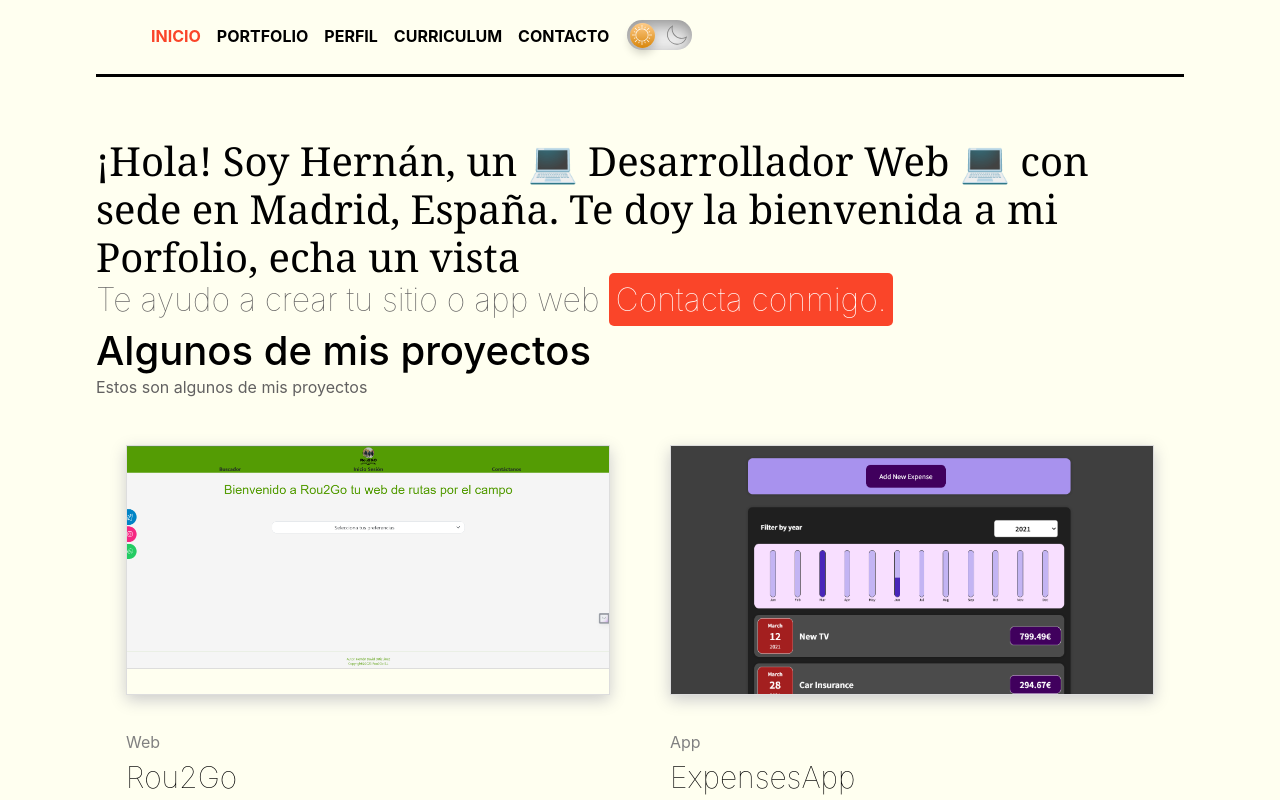
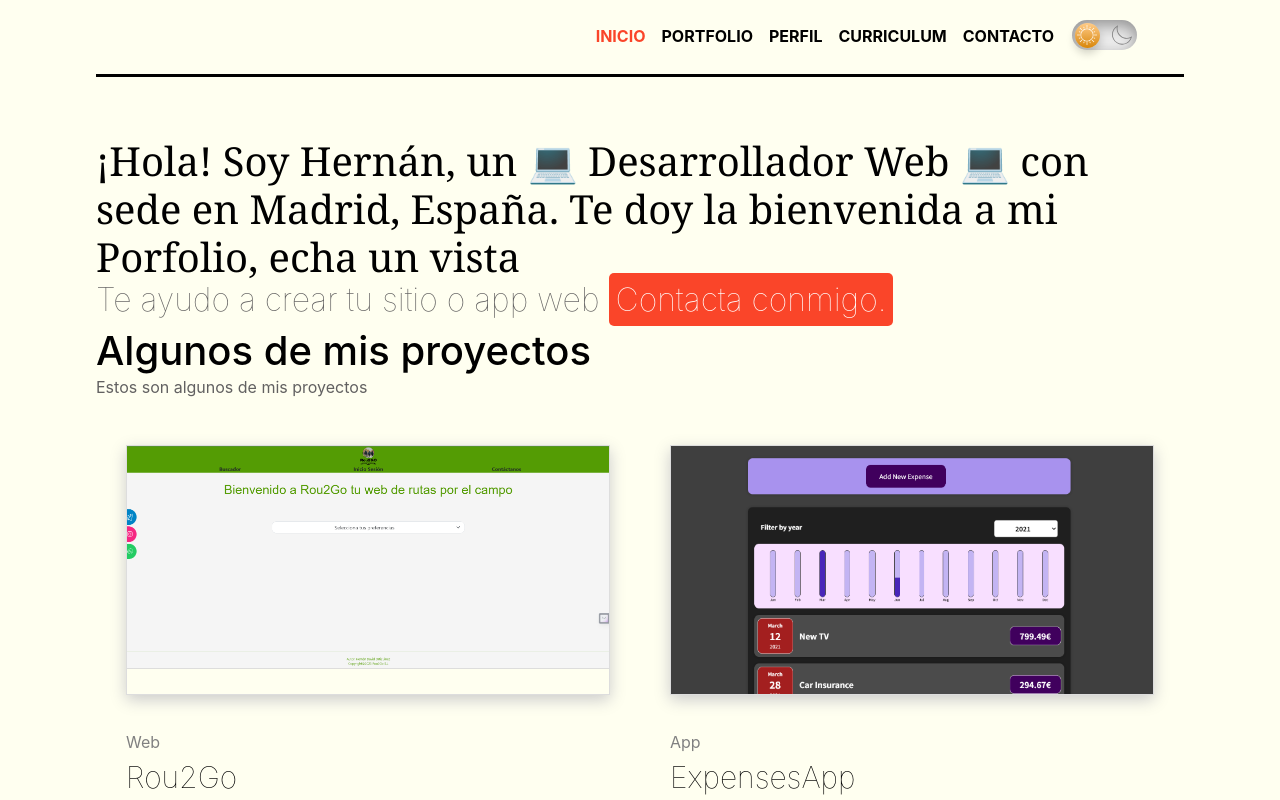
Before and after one commit to Sistemshdortiz/porfolio, a React (Create React App) app: page /inicio in a window 1280 px wide. Shown: the top 800 px of the page. Built offline with nearby package versions, Linux system fonts and the light colour scheme.

Commit message:
navbar totaly funtional

```diff
--- a/src/components/layout/HeaderNav.js
+++ b/src/components/layout/HeaderNav.js
@@ -11,7 +11,7 @@ export const HeaderNav = () => {
 
     return (
         <header className='header navbar navbar-expand-lg justify-content-end'>
-            <Container className='justify-content-start'>
+            <Container className='justify-content-end'>
                 <button
                     className='navbar-toggler hambuguerButton'
                     type='button'
@@ -22,7 +22,7 @@ export const HeaderNav = () => {
 
                 <Navbar
                     expanded={expanded}
-                    className={`collapse navbar-collapse ${expanded ? 'show' : ''} `}
+                    className={`collapse navbar-collapse ${expanded ? 'justify-content-start' : 'justify-content-end'}  ${expanded ? 'show' : ''} `}
                 >
                     <Nav className={`mavbar-nav ${expanded ? 'flex-column' : ''}`}>
                         <li className='nav-item'>
--- a/src/index.css
+++ b/src/index.css
@@ -116,6 +116,7 @@ code {
   transition: all 0.3s ease-in-out;
   color: var(--body_color);
 }
+
 .navbar-nav .nav-item .nav-link-custom:hover {
   color: var(--highlight-color);
   transition: all 0.3s ease-in-out;
```
